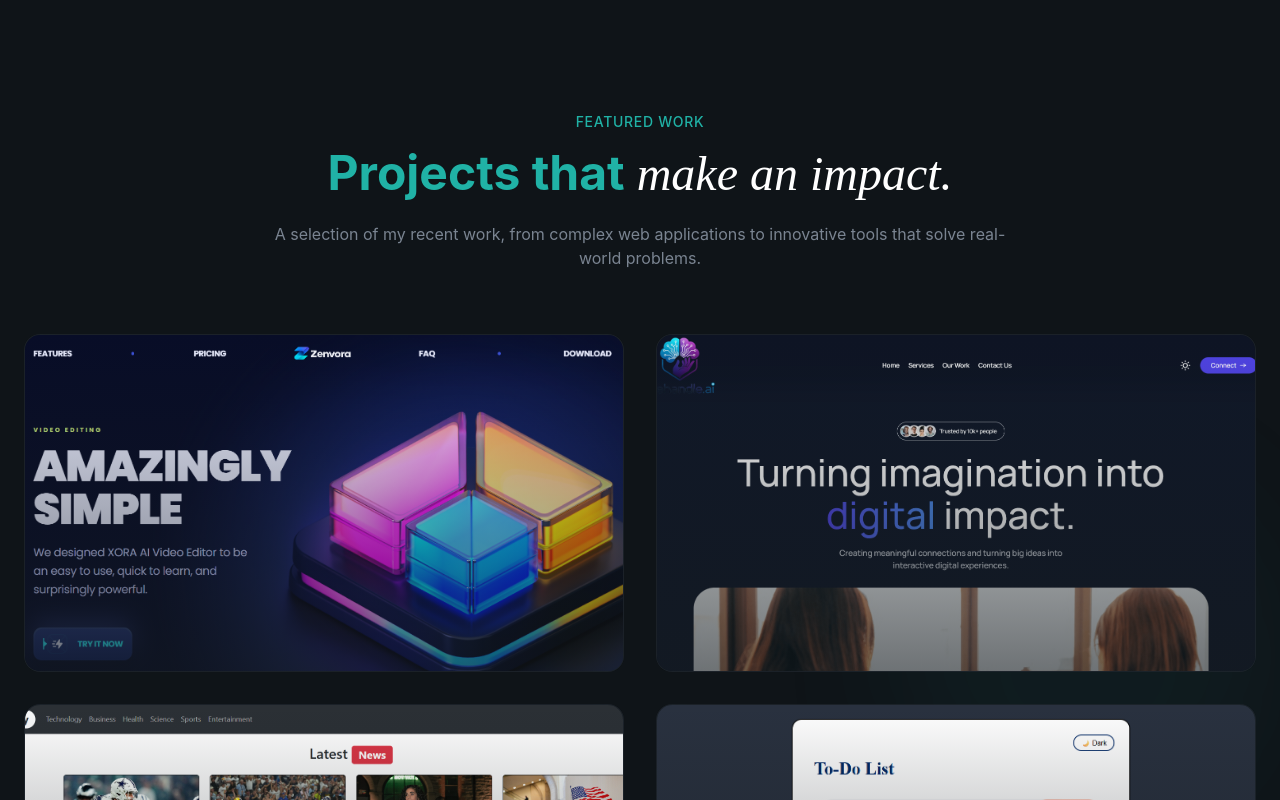
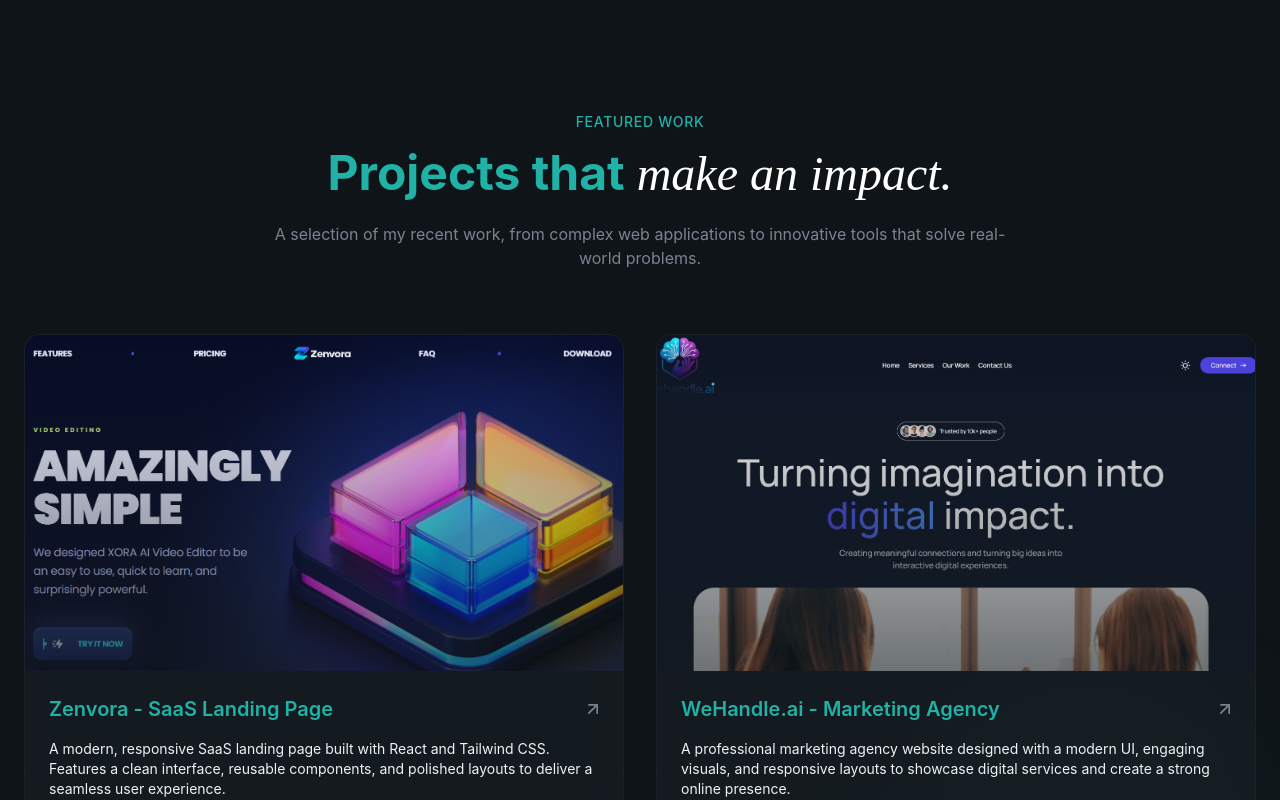
Before and after one commit to vipinverma-code/Portfolio-Website, a React (Vite) app: page / in a window 1280 px wide. Shown: the part 2000-2800 px from the top of the page. Built offline with nearby package versions, Linux system fonts and the light colour scheme.

Commit message:
chnages done

```diff
--- a/src/sections/Projects.jsx
+++ b/src/sections/Projects.jsx
@@ -1,8 +1,11 @@
+import { ArrowUpRight } from "lucide-react";
 import React from "react";
+import { FaGithub } from "react-icons/fa";
+import { AnimatedBorderButton } from "@/components/AnimatedBorderButton";
 
 const projects = [
   {
-    title: "Xora - SaaS Landing Page",
+    title: "Zenvora - SaaS Landing Page",
     description:
       "A modern, responsive SaaS landing page built with React and Tailwind CSS. Features a clean interface, reusable components, and polished layouts to deliver a seamless user experience.",
     image: "/projects/project1.png",
@@ -10,7 +13,6 @@ const projects = [
     link: "#",
     github: "https://github.com/vipinverma-code/zenvora-saas-ui",
   },
-
 
   {
     title: "WeHandle.ai - Marketing Agency",
@@ -73,9 +75,8 @@ const projects = [
   },
 ];
 
-
 const Projects = () => {
-  return(
+  return (
     <section id="projects" className="py-32 relative overflow-hidden ">
       {/* Bg glows */}
       <div className="absolute top-1/4 right-0 w-96 h-96 bg-primary/5 rounded-full blur-3xl"></div>
@@ -83,32 +84,91 @@ const Projects = () => {
       <div className="container mx-auto px-6 relative z-10">
         {/* Section Header */}
         <div className="text-center mx-auto max-w-3xl mb-16">
-          <span className="text-seconadry-foreground text-sm font-medium tracking-wider uppercase animate-fade-in">Featured Work</span>
+          <span className="text-seconadry-foreground text-sm font-medium tracking-wider uppercase animate-fade-in">
+            Featured Work
+          </span>
           <h2 className="text-4xl md:text-5xl font-bold mt-4 mb-6 animate-fade-in animation-delay-100 text-seconadry-foreground">
             Projects that
-            <span className="font-serif italic font-normal text-white"> {" "} make an impact.</span>
+            <span className="font-serif italic font-normal text-white">
+              {" "}
+              make an impact.
+            </span>
           </h2>
           <p className="text-muted-foreground animate-fade-in animation-delay-200">
-            A selection of my recent work, from complex web applications to innovative tools that solve real-world problems.
+            A selection of my recent work, from complex web applications to
+            innovative tools that solve real-world problems.
           </p>
         </div>
 
         {/* Projects Grid */}
         <div className="grid md:grid-cols-2 gap-8">
-          {projects.map((project,idx)=>(
-            <div key={idx} className="group glass rounded-2xl overflow-hidden animate-fade-in"
-            style={{ animationDelay: `${(idx + 1) * 100}ms` }}>
+          {projects.map((project, idx) => (
+            <div
+              key={idx}
+              className="group glass rounded-2xl overflow-hidden animate-fade-in"
+              style={{ animationDelay: `${(idx + 1) * 100}ms` }}
+            >
               {/* Image */}
               <div className="relative overflow-hidden aspect-video">
-              <img src={project.image} alt={project.title}
-              className="w-full h-full object-cover transition transform  duration-700 group-hover:scale-110" />
-              <div className="absolute inset-0 bg-gradient-to-t from-card via-card/50
-              to-transparent  opacity-60"/>
+                <img
+                  src={project.image}
+                  alt={project.title}
+                  className="w-full h-full object-cover transition transform  duration-700 group-hover:scale-110"
+                />
+                <div
+                  className="absolute inset-0 bg-gradient-to-t from-card via-card/50
+              to-transparent  opacity-60"
+                />
 
-              {/* Overlay Links */}
+                {/* Overlay Links */}
+                <div className="absolute inset-0 flex items-center justify-center gap-4 opacity-0 group-hover:opacity-100 transition-opacity duration-300">
+                  <a
+                    href={project.link}
+                    className="p-3 rounded-full glass hover:bg-primary hover:text-primary-foreground transition-all "
+                  >
+                    <ArrowUpRight className="w-5 h-5" />
+                  </a>
+                  <a
+                    href={project.github}
+                    className="p-3 rounded-full glass hover:bg-primary hover:"
+                  >
+                    <FaGithub className="w-5 h-5" />
+                  </a>
+                </div>
+              </div>
+              {/* Content */}
+              <div className="p-6 space-y-4 ">
+                <div className="flex items-start justify-between">
+                  <h3 className="text-xl font-semibold group-hover: text-primary transition-colors">
+                    {project.title}
+                  </h3>
+                  <ArrowUpRight
+                    className="w-5 h-5 text-muted-foreground group-hover:text-primary
+                  group-hover: translate-x-1
+                  group-hover: translate-y-1 transition-all"
+                  />
+                </div>
+                <p className="text-nuted-foreground text-sm">
+                  {project.description}
+                </p>
+                <div className="flex flex-wrap gap-2">
+                  {project.tags.map((tag, tagIdx) => (
+                    <span
+                      key={tagIdx}
+                      className="px-4 py-1.5 rounded-full bg-surface text-xs font-medium border-border/50 text-muted-foreground hover:border-primary/50 hover:text-primary transition-all duration-300"
+                    >
+                      {tag}
+                    </span>
+                  ))}
+                </div>
               </div>
             </div>
           ))}
+        </div>
+
+        {/* View All CTA */}
+        <div>
+          <AnimatedBorderButton></AnimatedBorderButton>
         </div>
       </div>
     </section>
```
